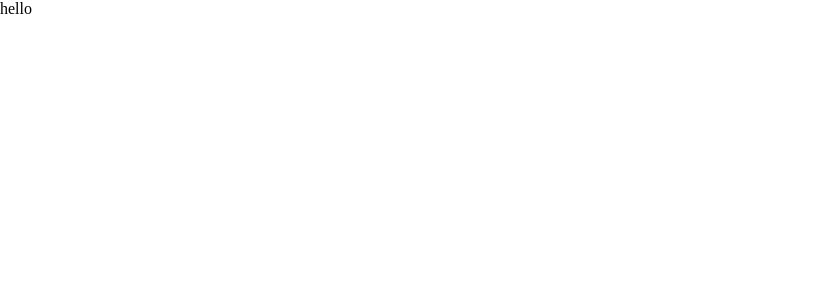
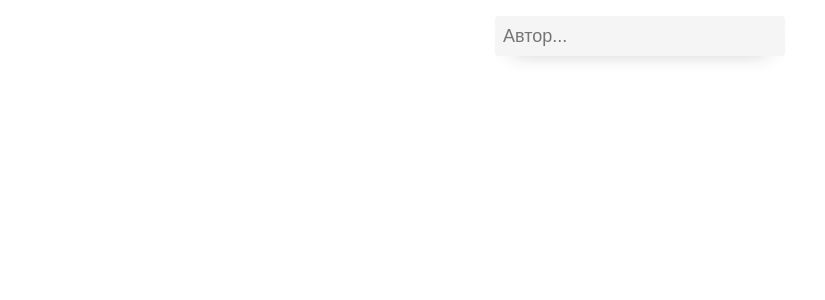
Before and after one commit to Scat55/Voodoo_Rocks_Tech, a Vue app: page / in a window 1280 px wide. Shown: the top 300 px of the page, without its empty margins (0-825 px from the left). Built offline with nearby package versions, Linux system fonts and the light colour scheme.

Commit message:
feat: create input and container components

```diff
--- a/src/pages/Home.vue
+++ b/src/pages/Home.vue
@@ -1,7 +1,9 @@
-<script setup lang="ts"></script>
+<script setup lang="ts">
+import { Input } from '@/shared/input';
+</script>
 
 <template>
-  <div>hello</div>
+  <div><Input placeholder="Автор..." /></div>
 </template>
 
 <style scoped></style>
--- /dev/null
+++ b/src/shared/container/index.ts
@@ -0,0 +1 @@
+export { default as Container } from './ui.vue';
--- /dev/null
+++ b/src/shared/container/ui.vue
@@ -0,0 +1,12 @@
+<script setup lang="ts"></script>
+
+<template>
+  <div class="container"><slot></slot></div>
+</template>
+
+<style lang="scss" scoped>
+.container {
+  max-width: 75.5rem;
+  margin: 0 auto;
+}
+</style>
--- /dev/null
+++ b/src/shared/input/index.ts
@@ -0,0 +1 @@
+export { default as Input } from './ui.vue';
--- /dev/null
+++ b/src/shared/input/ui.vue
@@ -0,0 +1,63 @@
+<script setup lang="ts">
+interface Props {
+  name?: string;
+  value?: string;
+  type?: string;
+  placeholder?: string;
+  disabled?: boolean;
+  required?: boolean;
+}
+
+const props = defineProps<Props>();
+
+const emit = defineEmits(['update:value']);
+
+const updateValue = (e: Event) => {
+  emit('update:value', (e.target as HTMLInputElement).value);
+};
+</script>
+
+<template>
+  <div class="input-container">
+    <input
+      class="input"
+      :type="type"
+      :value="value"
+      :name="name"
+      :placeholder="placeholder"
+      :disabled="disabled"
+      :required="required"
+      @input="updateValue"
+    />
+  </div>
+</template>
+
+<style scoped lang="scss">
+.input-container {
+  display: flex;
+  align-items: center;
+  justify-content: center;
+  margin-top: 1rem;
+}
+.input {
+  width: 18.125rem;
+  background-color: #f5f5f5;
+  color: #242424;
+  padding: 0.15rem 0.5rem;
+  min-height: 2.5rem;
+  font-size: 1.125rem;
+  border-radius: 4px;
+  outline: none;
+  border: none;
+  line-height: 1.15;
+  box-shadow: 0px 0.625rem 1.25rem -1.125rem;
+
+  &:focus {
+    border-bottom: 2px solid #5b5fc7;
+    border-radius: 4px 4px 2px 2px;
+  }
+  &:hover {
+    outline: 1px solid lightgrey;
+  }
+}
+</style>
```
